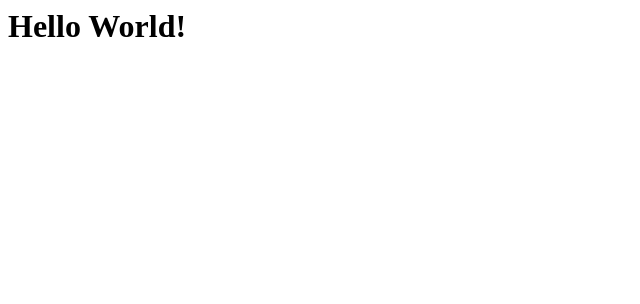
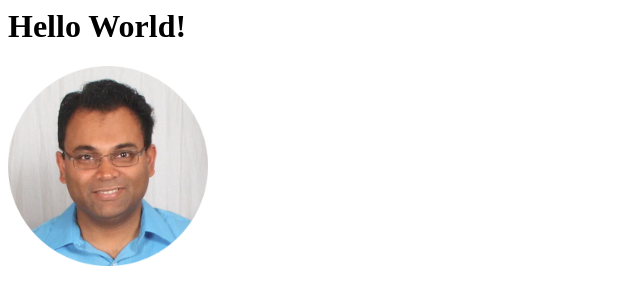
Before and after one commit to chepatiperro/MitCourseWebsite, a plain HTML site: page index.html in a window 1280 px wide. Shown: the whole page, without its empty margins (0-640 px from the left). Drawn offline with Linux system fonts and the light colour scheme.

Commit message:
added image

```diff
--- a/index.html
+++ b/index.html
@@ -1,4 +1,6 @@
 <html>
 <h1>Hello World! </h1>
-
+<div>
+        <img src="11-13277-Edit.png" height="200">
+</div>
 </html>
```
Also changed, not shown: 11-13277-Edit.png (added).
